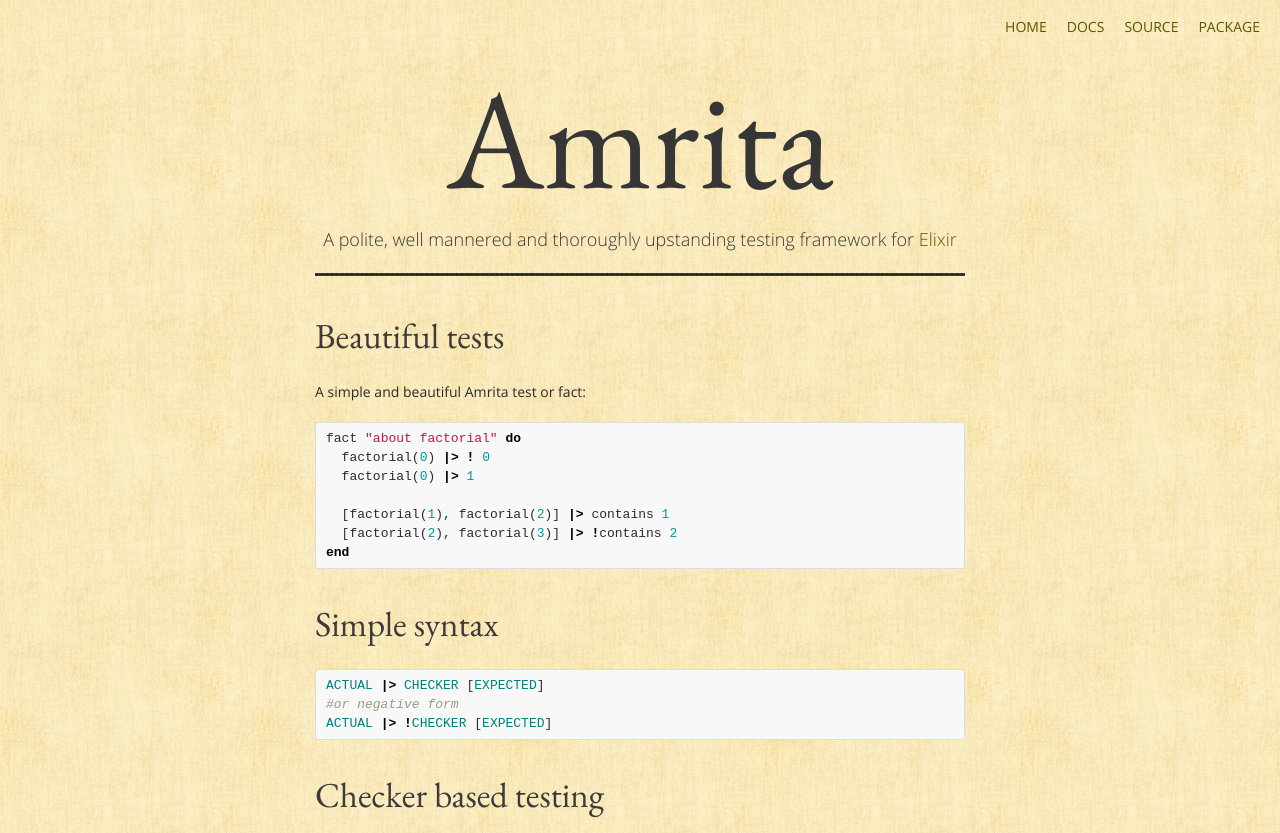
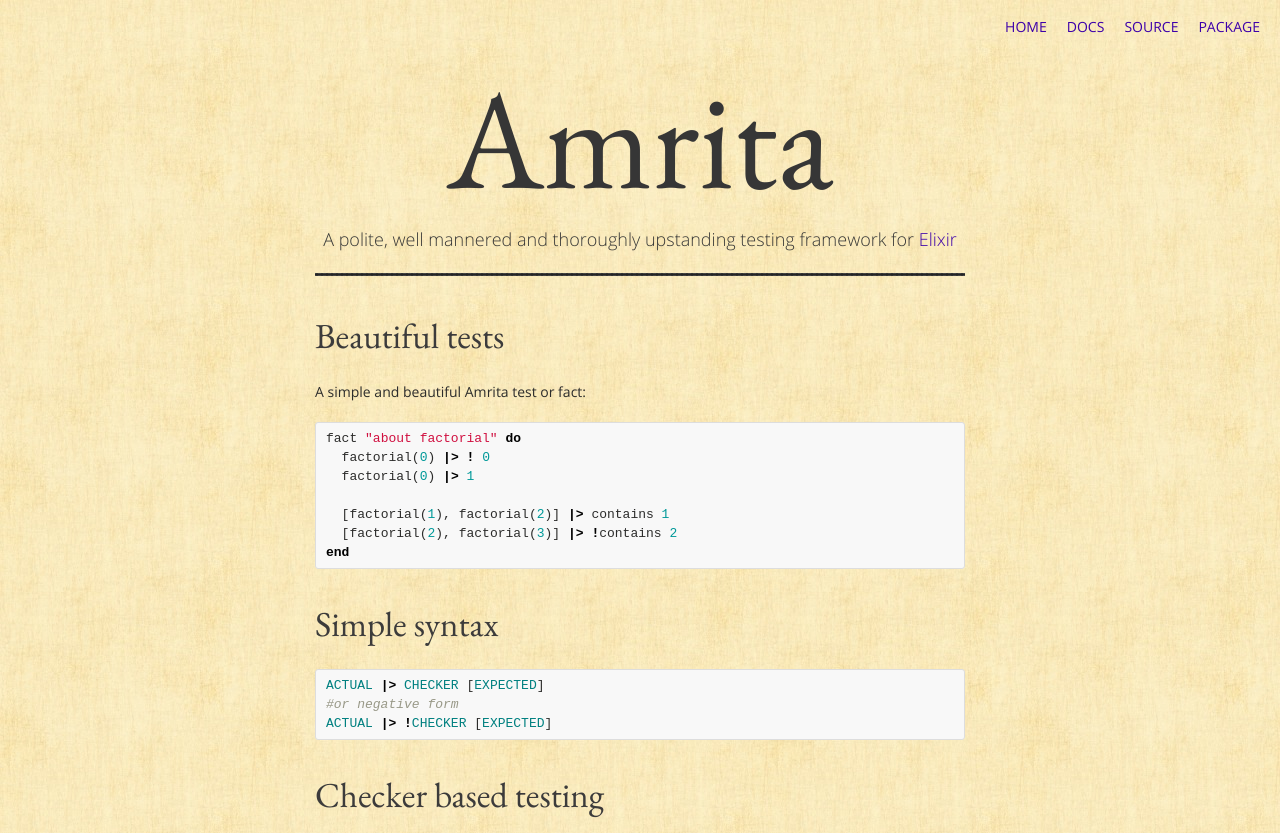
Before and after one commit to josephwilk/amrita, a plain HTML site: page index.html in a window 1280 px wide. Shown: the top 833 px of the page. Drawn offline with nearby package versions, Linux system fonts and the light colour scheme.

Commit message:
purple links

```diff
--- a/stylesheets/styles.css
+++ b/stylesheets/styles.css
@@ -579,7 +579,7 @@ h3 {
 }
 
 a {
-  color: rgb(88, 88, 0);
+  color: rgb(61, 0, 170);
   font-weight: 400;
   text-decoration: none;
 }
```
